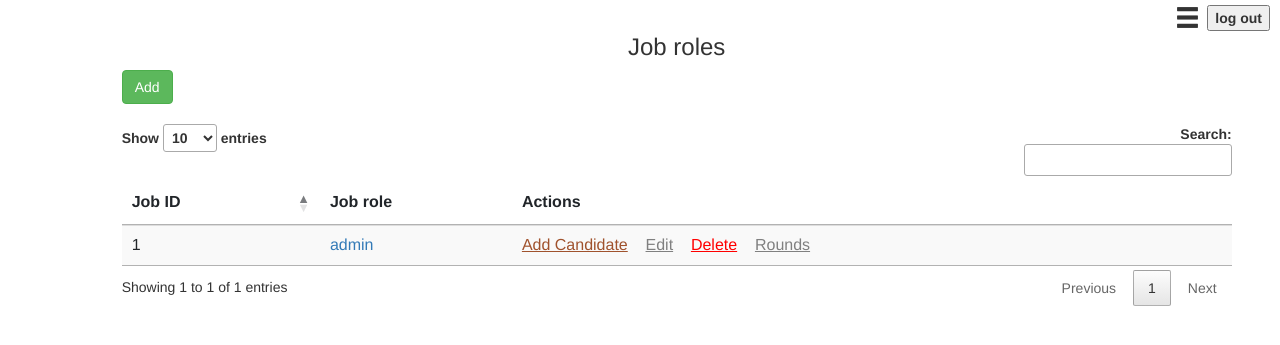
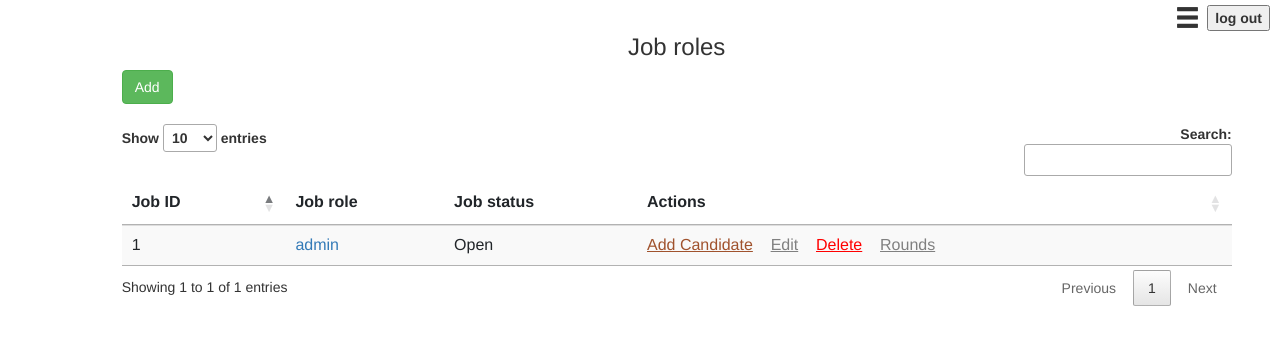
Before and after one commit to qxf2/interview-scheduler, a Python web app: template qxf2_scheduler/templates/list-jobs.html in a window 1280 px wide. Shown: the top 345 px of the page. Run offline with Jinja, Linux system fonts and the light colour scheme; the template is opened without the code that fills it: most values are stand-ins (such as "Sample title", 1, 10 or a date in 2020); some libraries are stand-ins or nearby versions.

Commit message:
Added the status in the job list page

```diff
--- a/qxf2_scheduler/templates/list-jobs.html
+++ b/qxf2_scheduler/templates/list-jobs.html
@@ -58,6 +58,7 @@
                         <tr>
                             <th>Job ID</th>
                             <th>Job role</th>
+                            <th>Job status</th>
                             <th>Actions</th>
                         </tr>
                     </thead>
@@ -67,6 +68,7 @@
                             <td>{{ each_job.job_id }}</td>
                             <td><a class="href-link" href="/{{ each_job.job_id }}/details">{{ each_job.job_role }}</a>
                             </td>
+                            <td>{{ each_job.job_status }}</td>
                             <td><button class="link-button" style="color:sienna" type="button" id="addCandidate"
                                     onclick="addCandidate('{{each_job.job_role}}')">Add Candidate</button> &nbsp;&nbsp;
                                 <button class="link-button" type="button" onclick="editJob('{{each_job.job_id}}')"
```
